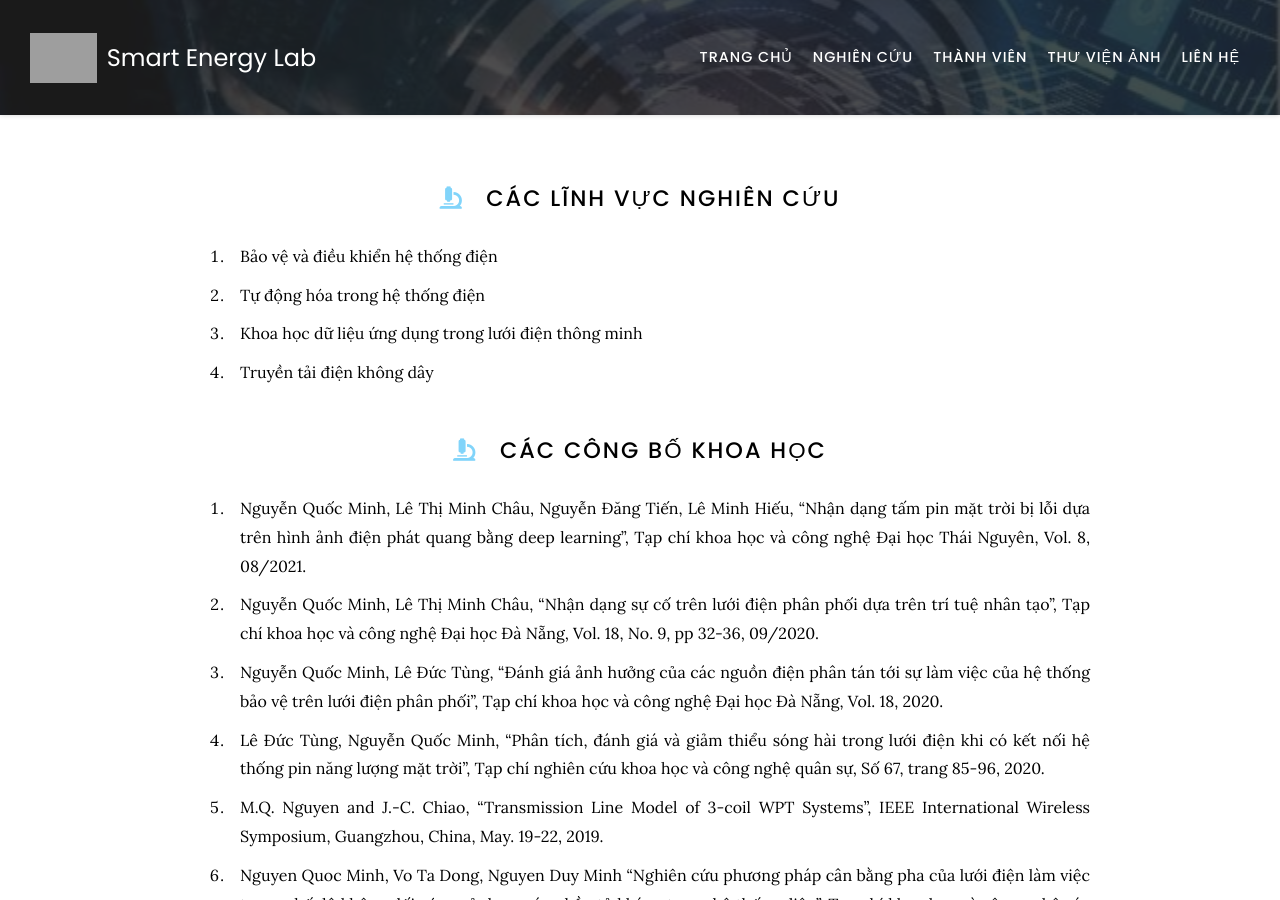
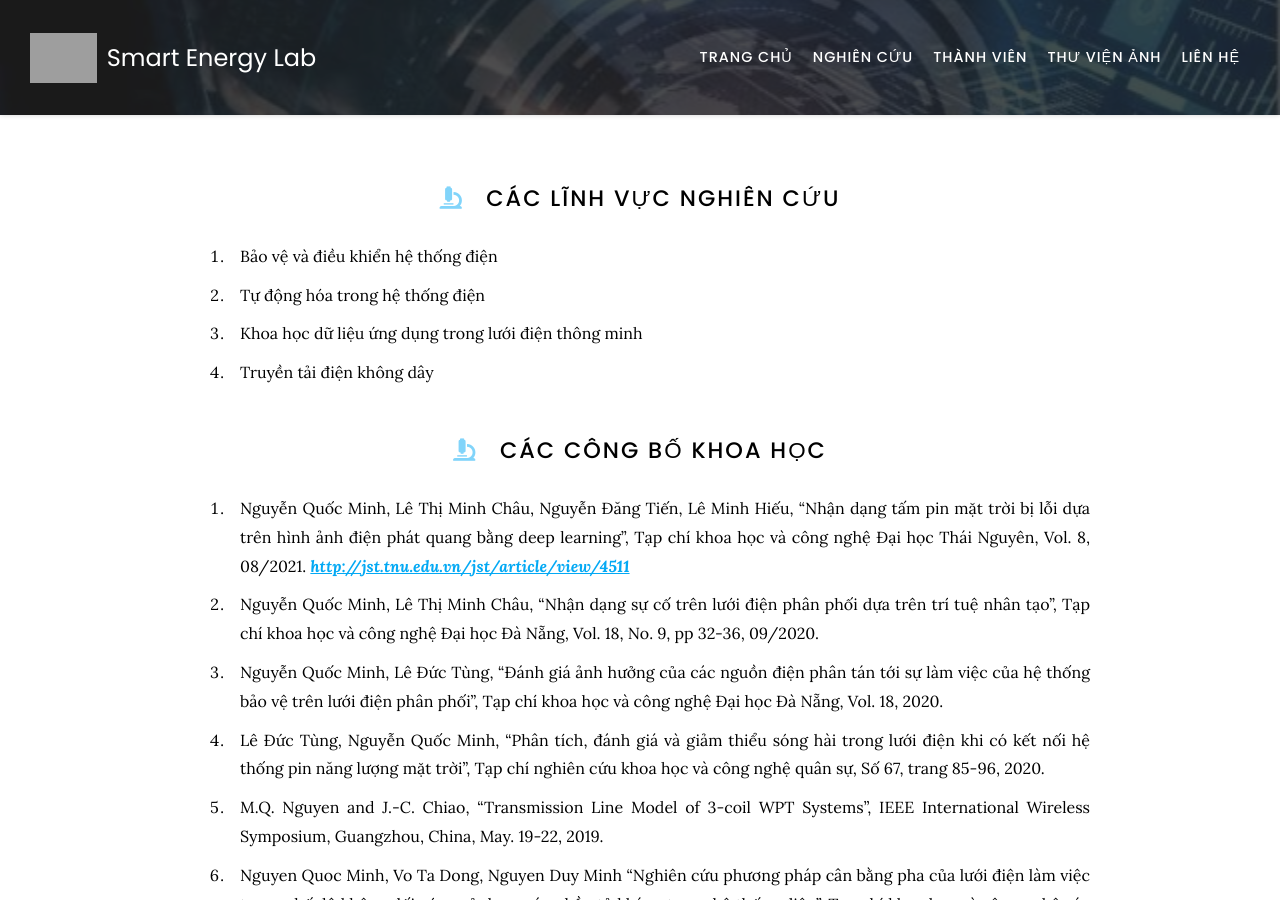
Before and after one commit to selabhust/home, a Jekyll site: the page built from research/index.md, in a window 1280 px wide and 900 px high. Built offline with Jekyll 4.4.1, drawn with Linux system fonts in a browser that asks for light colours; nearby versions of some CDN libraries; grey boxes are pictures that could not be loaded.

Commit message:
Update index.md

```diff
--- a/research/index.md
+++ b/research/index.md
@@ -16,7 +16,7 @@ nav:
 4. Truyền tải điện không dây
 
 # <i class="fas fa-microscope"></i>Các công bố khoa học
-1.	Nguyễn Quốc Minh, Lê Thị Minh Châu, Nguyễn Đăng Tiến, Lê Minh Hiếu, “Nhận dạng tấm pin mặt trời bị lỗi dựa trên hình ảnh điện phát quang bằng deep learning”, Tạp chí khoa học và công nghệ Đại học Thái Nguyên, Vol. 8, 08/2021.<br>
+1.	Nguyễn Quốc Minh, Lê Thị Minh Châu, Nguyễn Đăng Tiến, Lê Minh Hiếu, “Nhận dạng tấm pin mặt trời bị lỗi dựa trên hình ảnh điện phát quang bằng deep learning”, Tạp chí khoa học và công nghệ Đại học Thái Nguyên, Vol. 8, 08/2021. <a href="http://jst.tnu.edu.vn/jst/article/view/4511"><b><i>http://jst.tnu.edu.vn/jst/article/view/4511</i></b></a><br>
 2.	Nguyễn Quốc Minh, Lê Thị Minh Châu, “Nhận dạng sự cố trên lưới điện phân phối dựa trên trí tuệ nhân tạo”, Tạp chí khoa học và công nghệ Đại học Đà Nẵng, Vol. 18, No. 9, pp 32-36, 09/2020.<br>
 3.	Nguyễn Quốc Minh, Lê Đức Tùng, “Đánh giá ảnh hưởng của các nguồn điện phân tán tới sự làm việc của hệ thống bảo vệ trên lưới điện phân phối”, Tạp chí khoa học và công nghệ Đại học Đà Nẵng, Vol. 18, 2020.<br>
 4.	Lê Đức Tùng, Nguyễn Quốc Minh, “Phân tích, đánh giá và giảm thiểu sóng hài trong lưới điện khi có kết nối hệ thống pin năng lượng mặt trời”, Tạp chí nghiên cứu khoa học và công nghệ quân sự, Số 67, trang 85-96, 2020.<br>
```
